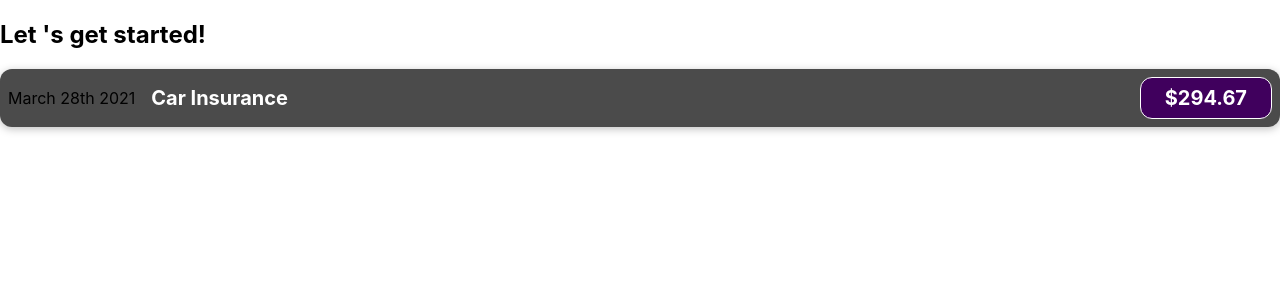
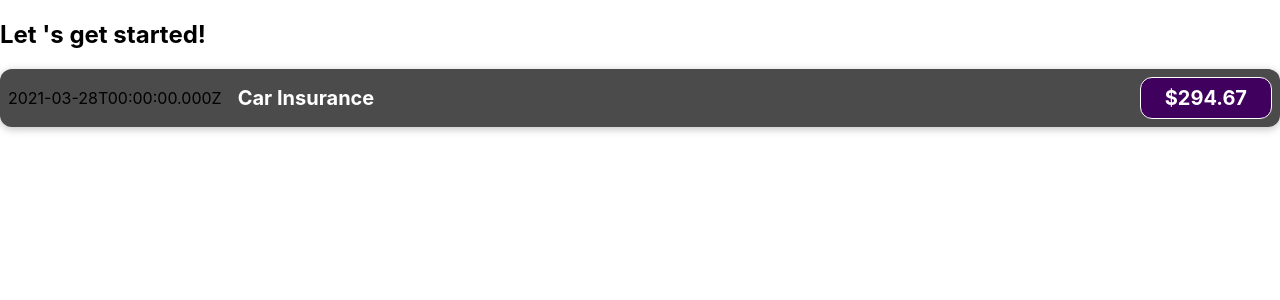
Before and after one commit to KesMeow/ReactCompleteGuide, a React (Create React App) app: page / in a window 1280 px wide. Shown: the top 300 px of the page. Built offline with nearby package versions, Linux system fonts and the light colour scheme.

Commit message:
Add dynamic output data

```diff
--- a/src/components/ExpenseItem.js
+++ b/src/components/ExpenseItem.js
@@ -1,13 +1,16 @@
-
 import './ExpenseItem.css';
 
 function ExpenseItem() {
+  const expenseDate = new Date(2021, 2, 28);
+  const expenseTitle = 'Car Insurance';
+  const expenseAmount = 294.67;
+
   return (
-    <div className="expense-item">
-      <div>March 28th 2021</div>
-      <div className="expense-item__description">
-        <h2>Car Insurance</h2>
-        <div className="expense-item__price">$294.67</div>
+    <div className='expense-item'>
+      <div>{expenseDate.toISOString()}</div>
+      <div className='expense-item__description'>
+        <h2>{expenseTitle}</h2>
+        <div className='expense-item__price'>${expenseAmount}</div>
       </div>
     </div>
   );
```
